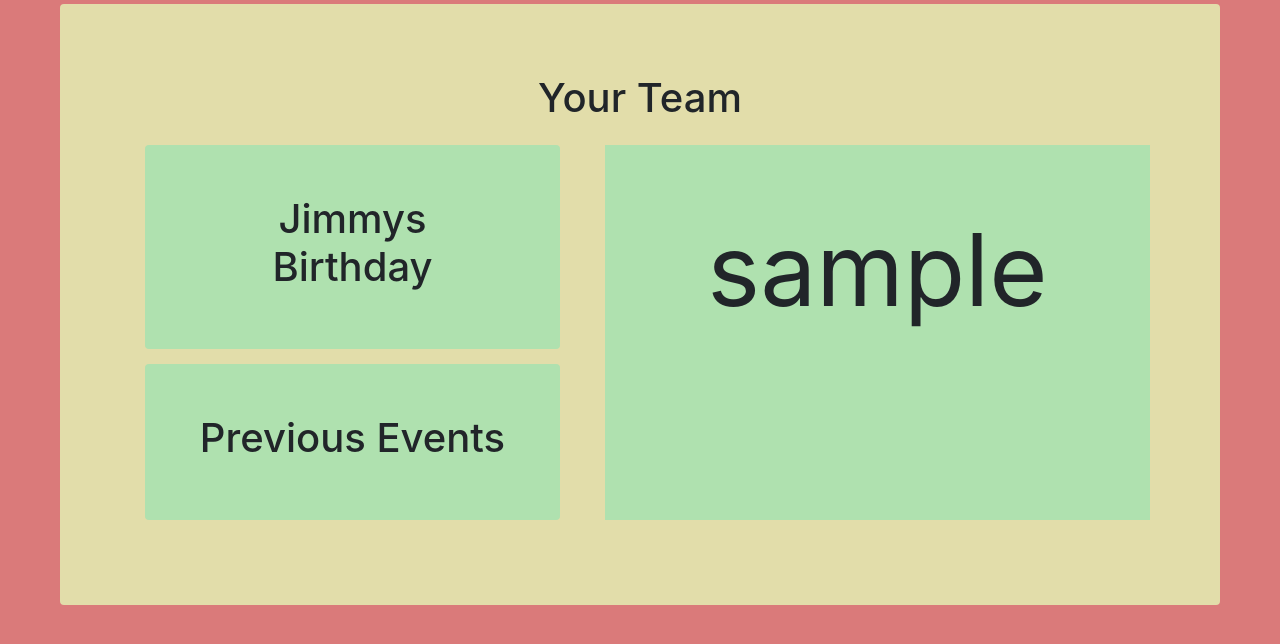
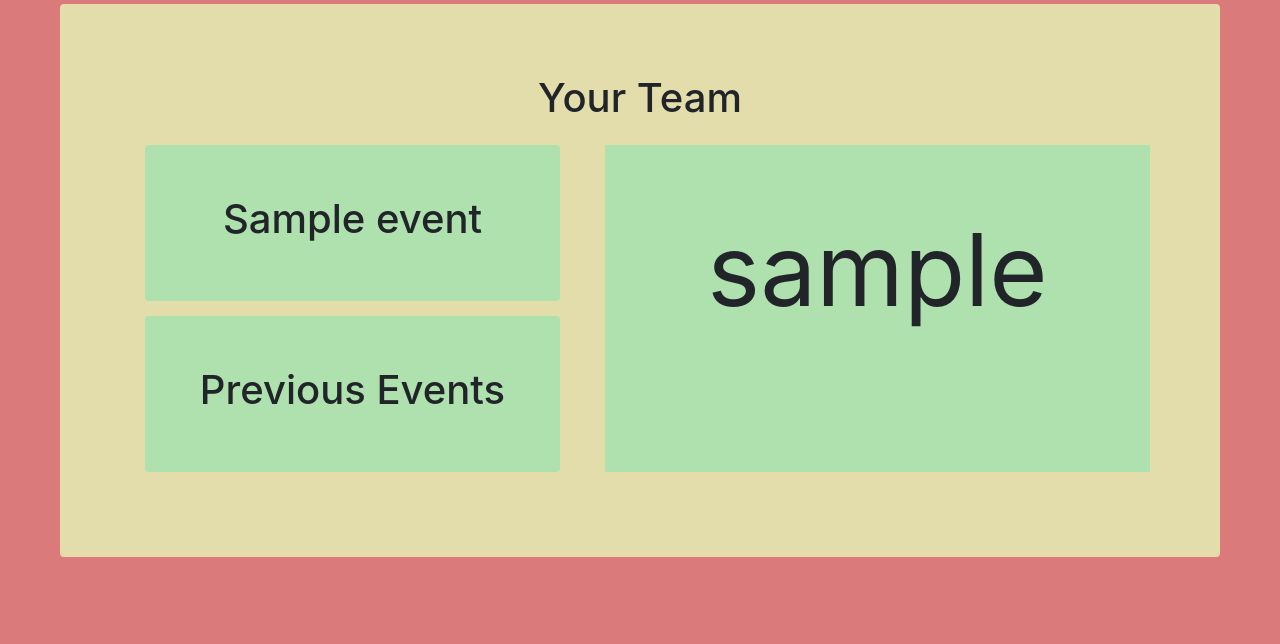
Before and after one commit to RobbertSinclair/doYouHaveTheGUTS2022, a Django app: template backend/templates/team.html in a window 1280 px wide. Shown: the part 132-776 px from the top of the page. Run offline with Django 3.2, Linux system fonts and the light colour scheme; the template is opened without the code that fills it: values that come from a table or form of the project are taken from there, others are empty; tables that the repository leaves empty hold one stand-in row (values such as "Sample post"); some libraries are stand-ins or nearby versions.

Commit message:
changes imminent

```diff
--- a/backend/backend_app/views.py
+++ b/backend/backend_app/views.py
@@ -64,7 +64,7 @@ def event(request):
 def team(request):
     context_dict = {}
 
-    event = Event.objects.get(name="Jimmy's Birthday")
+    event = Event.objects.get(name="Valentines")
     members = UserProfile.objects.filter(event=event)
 
     context_dict["event"] = event
@@ -163,7 +163,7 @@ def user_logout(request):
 def my_account(request):
     context_dict = {}
     u=request.user
-    user=UserProfile.objects.get(user=u.id)
+    user=UserProfile.objects.get(user=u)
     context_dict["u"] = user
     return render(request, 'my_account.html', context=context_dict)
 
--- a/backend/templates/login.html
+++ b/backend/templates/login.html
@@ -14,7 +14,7 @@ Login
 				{% csrf_token %}
 
 				Username:   <input type="text" name="username" value="" size="50" /><br>
-				Password:<input type="password" name="password" value="" size="50" /><br>
+				Password:   <input type="password" name="password" value="" size="50" /><br>
 				<input type="submit" value="login" />
 			</form>
 			<p class="text-white m-0">Don't have an account?</p>
--- a/backend/templates/team.html
+++ b/backend/templates/team.html
@@ -11,7 +11,7 @@ Team
         <div class="col">
 
         <div class="rounded" id="small-event-block">
-            <h1>Jimmys Birthday</h1>
+            <h1>{{event}}</h1>
         </div>
 
         <!-- Show the previous events -->
```
